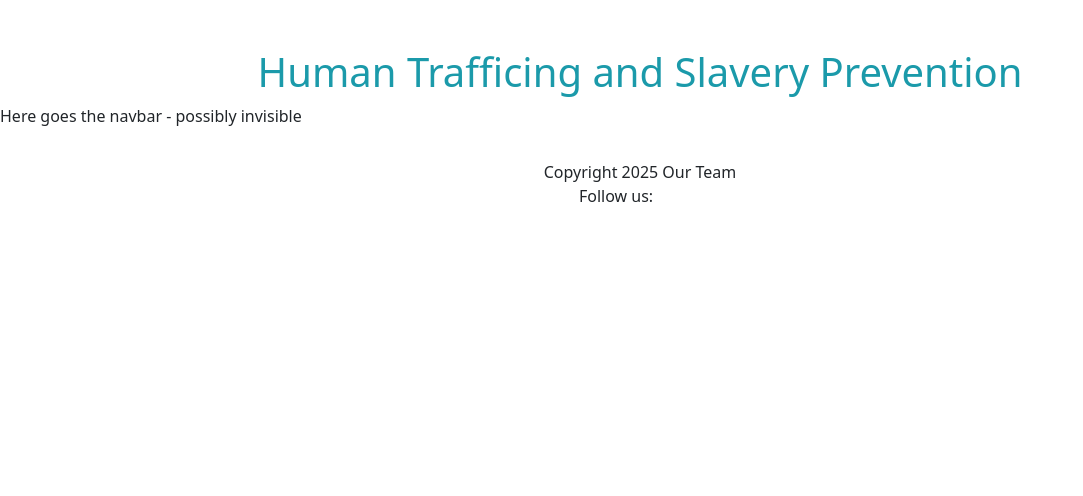
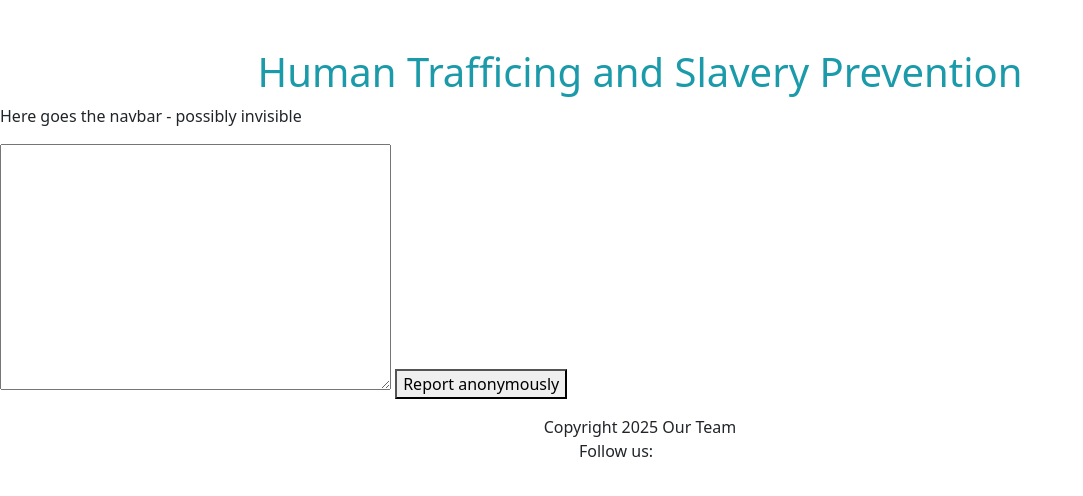
Before and after one commit to AnishAzharudeen/knowthesigns, a Django app: page / in a window 1280 px wide. Shown: the top 496 px of the page, without its empty margins (0-1083 px from the left). Run offline with Django 4.2, Linux system fonts and the light colour scheme.

Commit message:
feat: Create a report then redirect to report details page

```diff
--- a/home/templates/home/index.html
+++ b/home/templates/home/index.html
@@ -4,7 +4,15 @@
 
 {% block content %}
 
-    <div id="contact"></div>
+    <div id="contact">
+        <!-- The create_report view is in the 'reports' app -->
+        <form action="{% url 'create-report' %}" method="post" class="form">
+            {% csrf_token %}
+            {{ report_form.message }}
+            <button type="submit">Report anonymously</button>
+        </form>
+    </div>
+
     <div id="testimonies"></div>
     <div id="assessment"></div>
 {% endblock %}
--- a/home/urls.py
+++ b/home/urls.py
@@ -1,6 +1,8 @@
 from . import views
+from reports.views import create_report
 from django.urls import path
 
 urlpatterns = [
-    path("", views.home, name="homepage")
+    path("", views.home, name="homepage"),
+    path("create-report", create_report, name="create-report"),
 ]
--- a/my_project/urls.py
+++ b/my_project/urls.py
@@ -21,5 +21,6 @@ from django.urls.conf import include
 urlpatterns = [
     path('', include('home.urls'), name='home'),
     path('admin/', admin.site.urls),
-    path('stories/', include('stories.urls'))
+    path('stories/', include('stories.urls')),
+    path('reports/', include('reports.urls')),
 ]
--- /dev/null
+++ b/reports/urls.py
@@ -0,0 +1,8 @@
+from django.urls import path
+from . import views
+
+urlpatterns = [
+    path("add-report-details/<int:report_id>",
+         views.add_report_details,
+         name="add-report-details"),
+]
```
Also changed, not shown: reports/templates/reports/add-report-details.html (added, +11 -0 lines), reports/views.py (+21 -2 lines).
